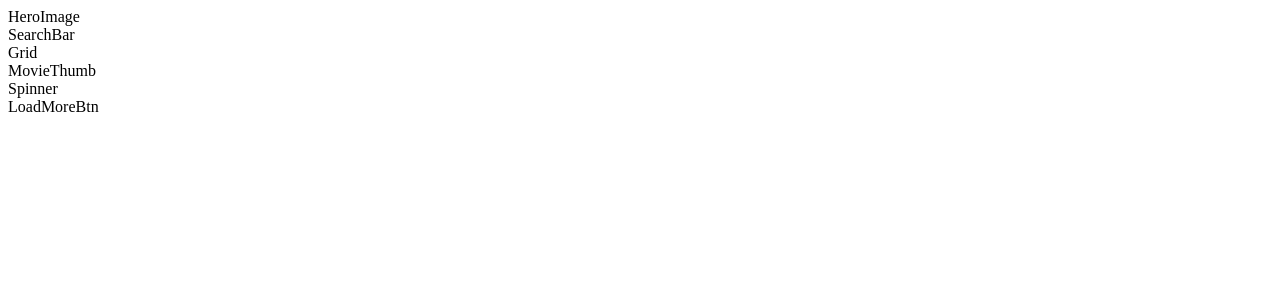
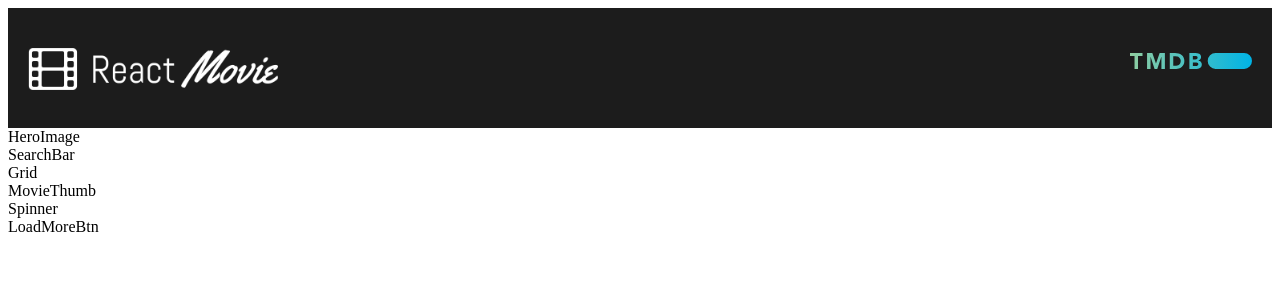
Before and after one commit to tankicagoneva/react-movie-app, a React (Create React App) app in the folder react-rmdb/: page / in a window 1280 px wide. Shown: the top 300 px of the page. Built offline with nearby package versions, Linux system fonts and the light colour scheme; no server answers.

Commit message:
feat: style header component

```diff
--- a/react-rmdb/public/index.html
+++ b/react-rmdb/public/index.html
@@ -15,6 +15,14 @@
       user's mobile device or desktop. See https://developers.google.com/web/fundamentals/web-app-manifest/
     -->
     <link rel="manifest" href="%PUBLIC_URL%/manifest.json" />
+    <link
+      href="https://fonts.googleapis.com/css?family=Abel"
+      rel="stylesheet"
+    />
+    <link
+      href="https://stackpath.bootstrapcdn.com/font-awesome/4.7.0/css/font-awesome.min.css"
+      rel="stylesheet"
+    />
     <!--
       Notice the use of %PUBLIC_URL% in the tags above.
       It will be replaced with the URL of the `public` folder during the build.
--- a/react-rmdb/src/components/Home.js
+++ b/react-rmdb/src/components/Home.js
@@ -9,6 +9,7 @@ import {
   API_URL,
 } from "../config";
 
+import Header from "./elements/Header";
 import HeroImage from "./elements/HeroImage";
 import SearchBar from "./elements/SearchBar";
 import Grid from "./elements/Grid";
@@ -25,6 +26,7 @@ const Home = () => {
   console.log(state);
   return (
     <>
+      <Header />
       <HeroImage />
       <SearchBar />
       <Grid />
--- a/react-rmdb/src/components/elements/Header.js
+++ b/react-rmdb/src/components/elements/Header.js
@@ -1,5 +1,23 @@
 import React from "react";
 
-const Header = () => <div> Header </div>;
+import RMDBLogo from "../images/reactMovie_logo.png";
+import TMDBLogo from "../images/tmdb_logo.svg";
+
+import {
+  StyledHeader,
+  StyledRMDBLogo,
+  StyledTMDBLogo,
+} from "../styles/StyledHeader";
+
+const Header = () => (
+  <StyledHeader>
+    <div>
+      <div className="header-content">
+        <StyledRMDBLogo src={RMDBLogo} alt="rmbd-logo" />
+        <StyledTMDBLogo src={TMDBLogo} alt="tmbd-logo" />
+      </div>
+    </div>
+  </StyledHeader>
+);
 
 export default Header;
--- /dev/null
+++ b/react-rmdb/src/components/styles/StyledHeader.js
@@ -0,0 +1,41 @@
+import styled from "styled-components";
+
+export const StyledHeader = styled.div`
+  background: #1c1c1c;
+  padding: 0 20px;
+  box-sizing: border-box;
+
+  .header-content {
+    max-width: 1280px;
+    min-height: 120px;
+    padding: 20px 0px;
+    margin: 0 auto;
+    box-sizing: border-box;
+
+    @media screen and (max-width: 500px) {
+      max-width: 1280px;
+      min-height: 0px;
+    }
+  }
+`;
+
+export const StyledRMDBLogo = styled.img`
+  width: 250px;
+  margin-top: 20px;
+
+  @media screen and (max-width: 500px) {
+    width: 150px;
+    margin-top: 5px;
+  }
+`;
+
+export const StyledTMDBLogo = styled.img`
+  width: 122px;
+  margin-top: 25px;
+  float: right;
+
+  @media screen and (max-width: 500px) {
+    width: 150px;
+    margin-top: 5px;
+  }
+`;
```
Also changed, not shown: react-rmdb/src/components/images/reactMovie_logo.png (renamed from react-rmdb/src/components/images/react-movie-logo.png), react-rmdb/src/components/images/tmdb_logo.svg (renamed from react-rmdb/src/components/images/blue_short-8e7b30f73a4020692ccca9c88bafe5dcb6f8a62a4c6bc55cd9ba82bb2cd95f6c.svg).
